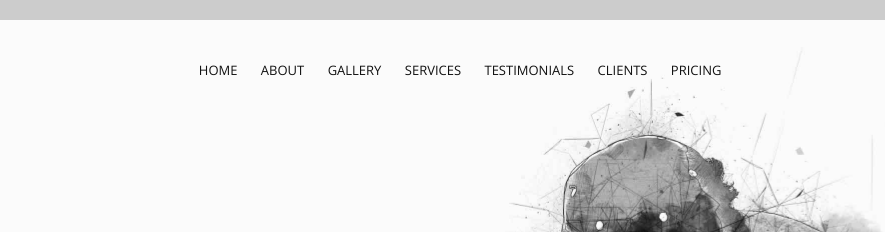
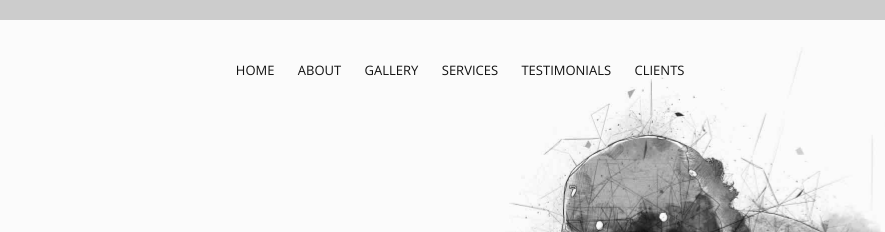
Before and after one commit to zhengyunkun/zhengyunkun.github.io, a plain HTML site: page index.html in a window 1280 px wide. Shown: the top 232 px of the page, 171-1056 px from the left. Drawn offline with nearby package versions, Linux system fonts and the light colour scheme.

Commit message:
price navigation removed

```diff
--- a/index.html
+++ b/index.html
@@ -123,9 +123,6 @@
                             </li>
                             <li>
                                 <a href="#clients">Clients</a>
-                            </li>
-                            <li>
-                                <a href="#pricing">Pricing</a>
                             </li>
                         </ul>
                     </nav>
```
